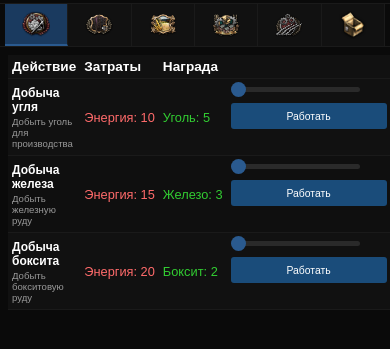
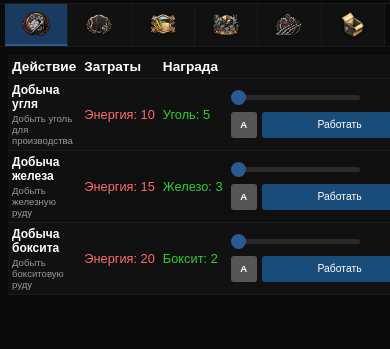
Before and after one commit to k1n0piin0v-byte/Kriegspolitik, a plain HTML site: page UI/Work.html in a window 390 px wide. Shown: the part 33-382 px from the top of the page. Drawn offline with Linux system fonts and the light colour scheme.

Commit message:
Update Work.html

```diff
--- a/UI/Work.html
+++ b/UI/Work.html
@@ -184,6 +184,7 @@
             display: flex;
             align-items: center;
             gap: 10px;
+            width: 100%;
         }
 
         .action-slider {
@@ -212,8 +213,9 @@
 
         .compact-controls {
             display: flex;
-            align-items: flex-start;
+            align-items: center;
             gap: 5px;
+            width: 100%;
         }
 
         .auto-btn {
@@ -230,7 +232,7 @@
             align-items: center;
             justify-content: center;
             transition: all 0.3s ease;
-            margin-top: 25px;
+            flex-shrink: 0;
         }
 
         .auto-btn.active {
@@ -239,7 +241,7 @@
         }
 
         .work-button {
-            padding: 6px 15px;
+            padding: 6px 12px;
             background-color: #1a4c7a;
             color: #fff;
             border: none;
@@ -248,11 +250,12 @@
             font-size: 0.75rem;
             transition: background-color 0.2s;
             white-space: nowrap;
-            width: 100%;
             height: 30px;
             display: flex;
             align-items: center;
             justify-content: center;
+            flex: 1;
+            min-width: 0;
         }
 
         .work-button:hover {
@@ -271,14 +274,23 @@
             100% { opacity: 1; }
         }
 
-        .buttons-container {
-            display: flex;
-            gap: 5px;
-            align-items: flex-start;
+        .total-cost-reward {
+            margin-top: 5px;
+            padding-top: 5px;
+            border-top: 1px dashed #2a2a2a;
+            font-size: 0.7rem;
         }
 
-        .work-button-container {
-            flex: 1;
+        .total-energy {
+            color: #ff6b6b;
+        }
+
+        .total-resources {
+            color: #ffd700;
+        }
+
+        .total-reward {
+            color: #32cd32;
         }
 
         .storage-table {
@@ -341,12 +353,12 @@
             .content { padding: 8px; }
             .work-table { font-size: 0.7rem; }
             .work-table th, .work-table td { padding: 6px; }
-            .work-button { padding: 5px 12px; font-size: 0.7rem; height: 28px; }
+            .work-button { padding: 5px 10px; font-size: 0.7rem; height: 28px; }
             .action-count { font-size: 0.7rem; min-width: 50px; }
             .item-icon { width: 36px; height: 36px; }
             .action-title { font-size: 0.8rem; }
             .action-desc { font-size: 0.7rem; }
-            .auto-btn { width: 28px; height: 28px; font-size: 0.65rem; margin-top: 22px; }
+            .auto-btn { width: 28px; height: 28px; font-size: 0.65rem; }
         }
 
         @media (max-width: 768px) and (orientation: portrait) {
@@ -359,13 +371,14 @@
             .content { padding: 8px; }
             .work-table { font-size: 0.7rem; }
             .work-table th, .work-table td { padding: 6px; }
-            .work-button { padding: 6px 14px; font-size: 0.7rem; height: 30px; }
+            .work-button { padding: 6px 12px; font-size: 0.7rem; height: 30px; }
             .action-count { font-size: 0.7rem; min-width: 50px; }
             .item-icon { width: 36px; height: 36px; }
             .action-title { font-size: 0.8rem; }
             .action-desc { font-size: 0.65rem; }
             .slider-container { gap: 8px; }
-            .auto-btn { width: 28px; height: 28px; font-size: 0.65rem; margin-top: 25px; }
+            .total-cost-reward { font-size: 0.65rem; }
+            .auto-btn { width: 28px; height: 28px; font-size: 0.65rem; }
         }
 
         @media (max-width: 480px) {
@@ -378,8 +391,8 @@
             .work-table th, .work-table td { padding: 4px; }
             .action-title { font-size: 0.75rem; }
             .action-desc { font-size: 0.6rem; }
-            .work-button { padding: 4px 10px; font-size: 0.65rem; height: 26px; }
-            .auto-btn { width: 26px; height: 26px; font-size: 0.6rem; margin-top: 22px; }
+            .work-button { padding: 4px 8px; font-size: 0.65rem; height: 26px; }
+            .auto-btn { width: 26px; height: 26px; font-size: 0.6rem; }
         }
 
         .content {
@@ -462,11 +475,9 @@
                                     <input type="range" class="action-slider" min="1" max="10" value="1" data-action="mine_coal">
                                     <span class="action-count">1 раз</span>
                                 </div>
-                                <div class="buttons-container">
-                                    <div class="work-button-container">
-                                        <button class="work-button" data-action="mine_coal">Работать</button>
-                                    </div>
+                                <div class="compact-controls">
                                     <button class="auto-btn" data-action="mine_coal" title="Авто-работа">А</button>
+                                    <button class="work-button" data-action="mine_coal">Работать</button>
                                 </div>
                             </div>
                         </td>
@@ -488,11 +499,9 @@
                                     <input type="range" class="action-slider" min="1" max="6" value="1" data-action="mine_iron">
                                     <span class="action-count">1 раз</span>
                                 </div>
-                                <div class="buttons-container">
-                                    <div class="work-button-container">
-                                        <button class="work-button" data-action="mine_iron">Работать</button>
-                                    </div>
+                                <div class="compact-controls">
                                     <button class="auto-btn" data-action="mine_iron" title="Авто-работа">А</button>
+                                    <button class="work-button" data-action="mine_iron">Работать</button>
                                 </div>
                             </div>
                         </td>
@@ -514,11 +523,9 @@
                                     <input type="range" class="action-slider" min="1" max="5" value="1" data-action="mine_bauxite">
                                     <span class="action-count">1 раз</span>
                                 </div>
-                                <div class="buttons-container">
-                                    <div class="work-button-container">
-                                        <button class="work-button" data-action="mine_bauxite">Работать</button>
-                                    </div>
+                                <div class="compact-controls">
                                     <button class="auto-btn" data-action="mine_bauxite" title="Авто-работа">А</button>
+                                    <button class="work-button" data-action="mine_bauxite">Работать</button>
                                 </div>
                             </div>
                         </td>
@@ -527,7 +534,7 @@
             </table>
         </div>
 
-        <!-- Остальные вкладки по аналогии -->
+        <!-- Остальные вкладки остаются без изменений -->
 
     </div>
 
```
